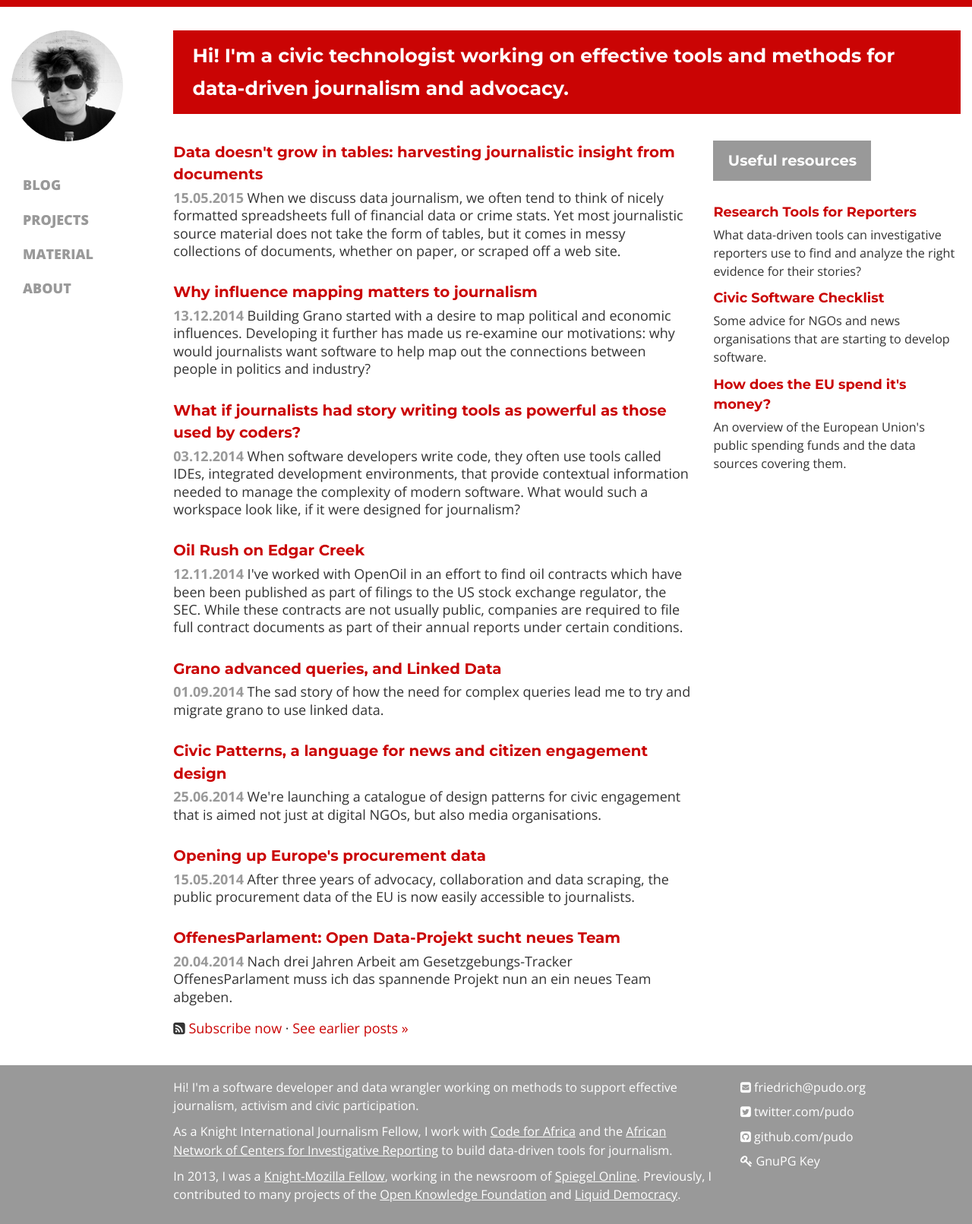
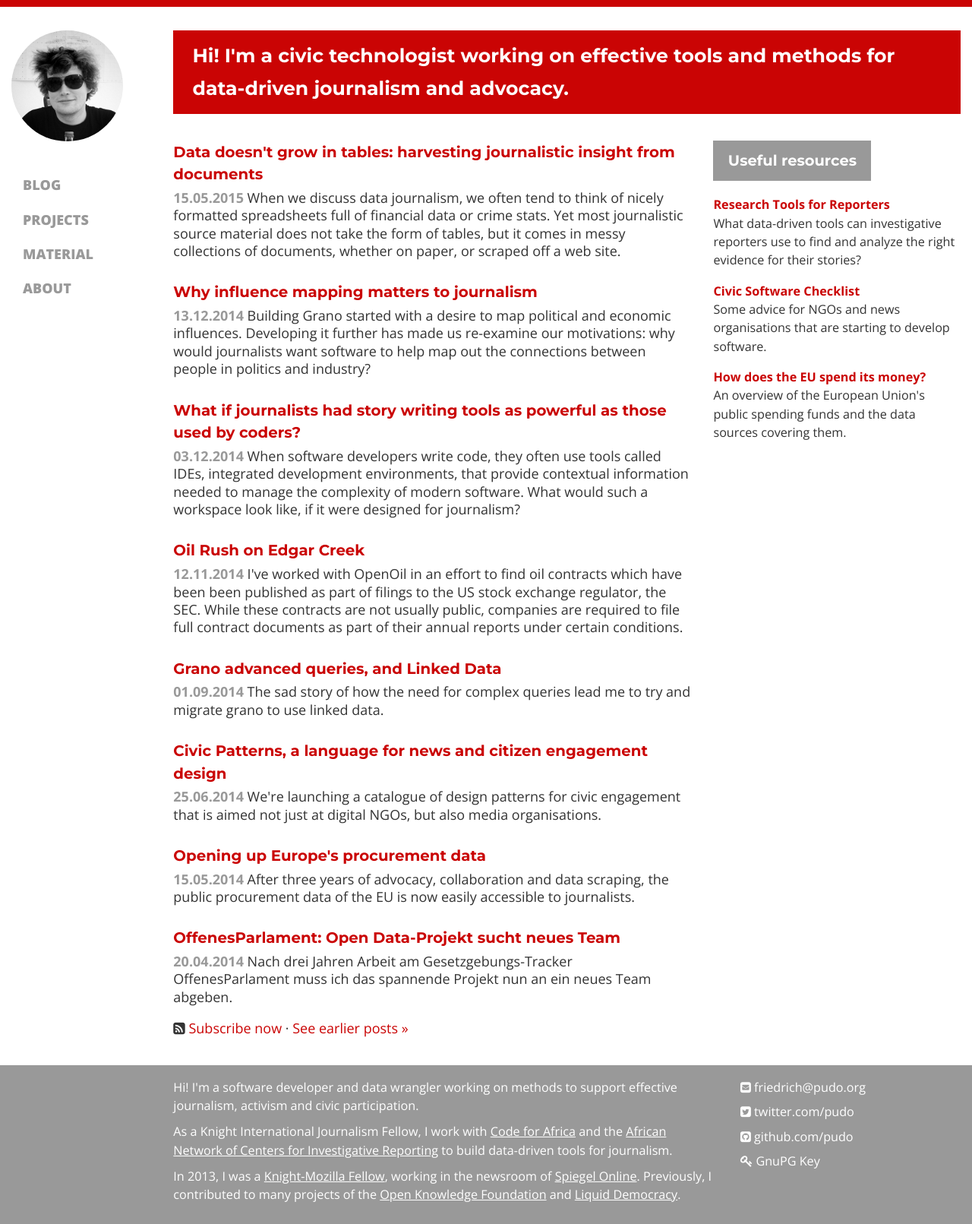
Before and after one commit to pudo/pudo.org, a Jekyll site: the page built from index.html, in a window 1280 px wide. Shown: the whole page at 76% size. Built offline with Jekyll 4.4.1, drawn with Linux system fonts in a browser that asks for light colours; nearby versions of some CDN libraries; Markdown is read by kramdown in place of the engine named in the settings; the list of posts is cut into pages by our own code.

Commit message:
Minor fixes.

```diff
--- a/assets/style/style.scss
+++ b/assets/style/style.scss
@@ -180,7 +180,11 @@ code {
     }
   }
 
-  @media (max-width: 970px) {
+  @media (max-width: 980px) {
+    img {
+      display: none;
+    }
+
     li {
       display: inline-block;
       a {
@@ -288,6 +292,10 @@ footer {
     //margin: 0;
     padding: 0;
     list-style-type: none;
+
+    li {
+      margin-bottom: 1em;
+    }
   }
 
 }
--- a/index.html
+++ b/index.html
@@ -25,38 +25,43 @@ home: true
   <div class="col-md-4 sidebar hidden-sm hidden-xs">
     <h2 class="sub-banner">Useful resources</h2>
 
-    <h3>
+    <ul>
+      <li>
+        <strong>
           <a href="/material/investigative-tools">
             Research Tools for Reporters
           </a>
-    </h3>
+        </strong>
         <p>
           What data-driven tools can investigative reporters use
           to find and analyze the right evidence for their
           stories?
         </p>
+      </li>
 
-    <h3>
+      <li>
+        <strong>
           <a href="/material/checklist">
             Civic Software Checklist
           </a>
-    </h3>
+        </strong>
         <p>
           Some advice for NGOs and news organisations that are
           starting to develop software.
         </p>
+      </li>
 
-    <h3>
+      <li>
+        <strong>
           <a href="/material/eu-spending">
-        How does the EU spend it's money?
+            How does the EU spend its money?
           </a>
-    </h3>
+        </strong>
         <p>
           An overview of the European Union's public spending
           funds and the data sources covering them.
         </p>
-
-
-
+      </li>
+    </ul>
   </div>
 </div>
```
Also changed, not shown: material/eu-spending/index.md (+1 -1 lines). Lines whose indentation alone changed are shown as unchanged.
